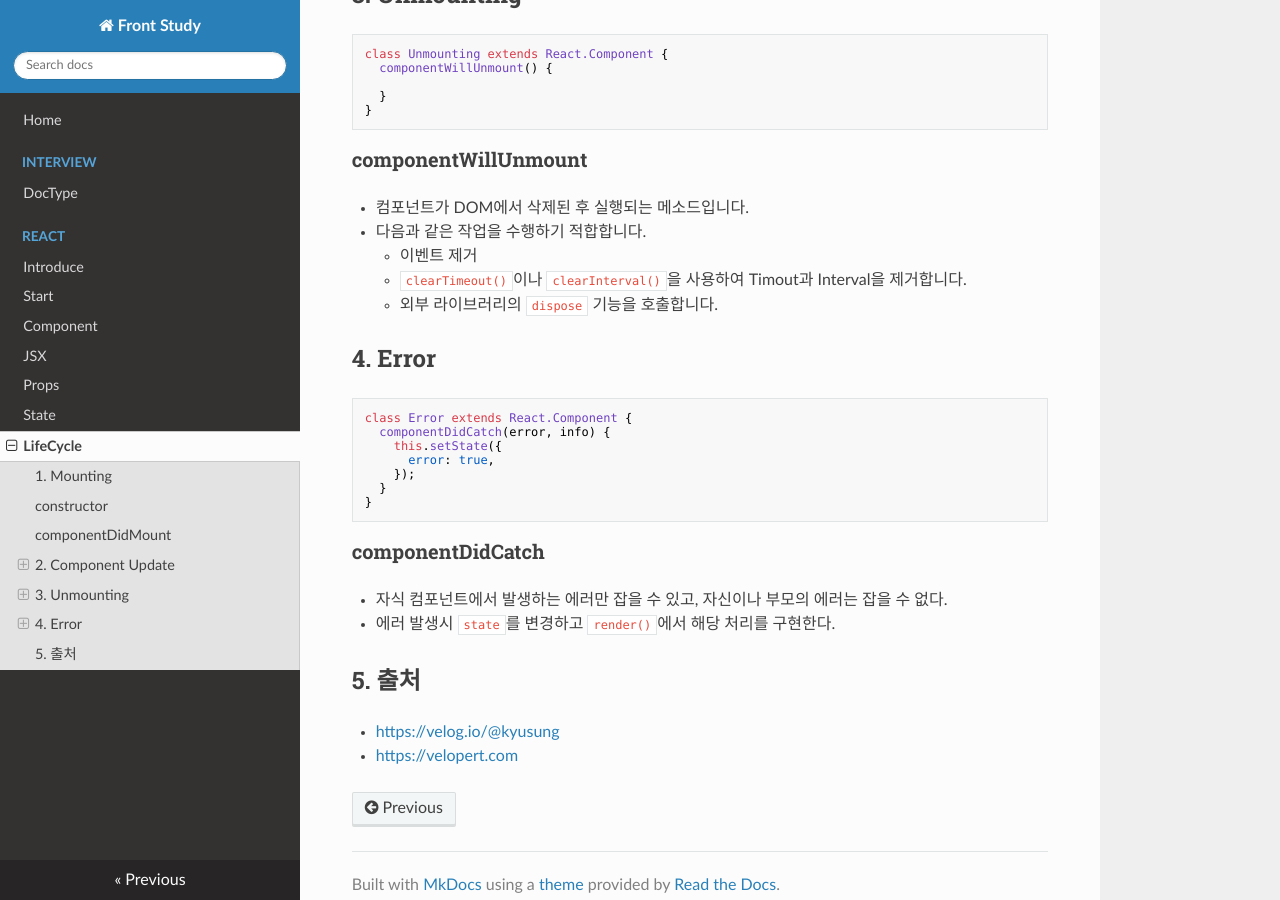
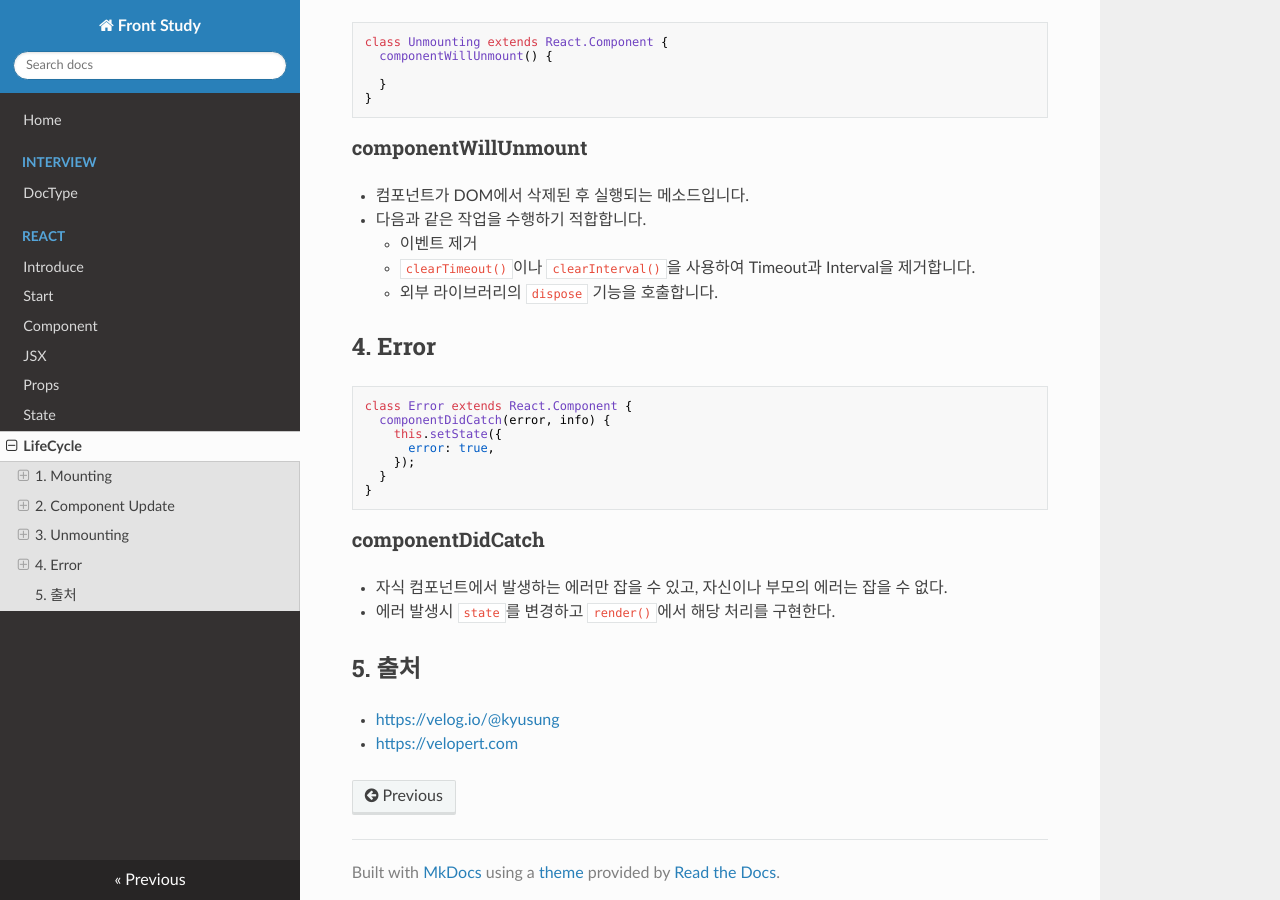
Before and after one commit to hangem422/study, an MkDocs documentation site: the page built from docs/react/lifecycle.md, in a window 1280 px wide and 900 px high, scrolled down 2136 px. Built offline with MkDocs 1.6.1, drawn with Linux system fonts in a browser that asks for light colours; nearby versions of some CDN libraries; old or Windows-style settings are respelled for this version of MkDocs.

Commit message:
correction of misspelled

````diff
--- a/docs/react/lifecycle.md
+++ b/docs/react/lifecycle.md
@@ -23,12 +23,12 @@ class Mounting extends React.Component {
 }
 ```
 
-## constructor
+### constructor
 
 - 생성자 메소드로 컴포넌트가 생성될 때 **단 한번만** 실행됩니다.
 - 이 메소드에서만 `state`를 설정할 수 있습니다.
 
-## componentDidMount
+### componentDidMount
 
 - 컴포넌트가 만들어지고 `render()` 함수가 끝난 이후에 호출되는 메소드입니다.
 - 다음과 같은 작업을 수행하기 적합합니다.
@@ -115,7 +115,7 @@ class Unmounting extends React.Component {
 - 컴포넌트가 DOM에서 삭제된 후 실행되는 메소드입니다.
 - 다음과 같은 작업을 수행하기 적합합니다.
     - 이벤트 제거
-    - `clearTimeout()`이나 `clearInterval()`을 사용하여 Timout과 Interval을 제거합니다.
+    - `clearTimeout()`이나 `clearInterval()`을 사용하여 Timeout과 Interval을 제거합니다.
     - 외부 라이브러리의 `dispose` 기능을 호출합니다.
 
 ## 4. Error
````
Also changed, not shown: docs/react/about.md (+1 -1 lines).
